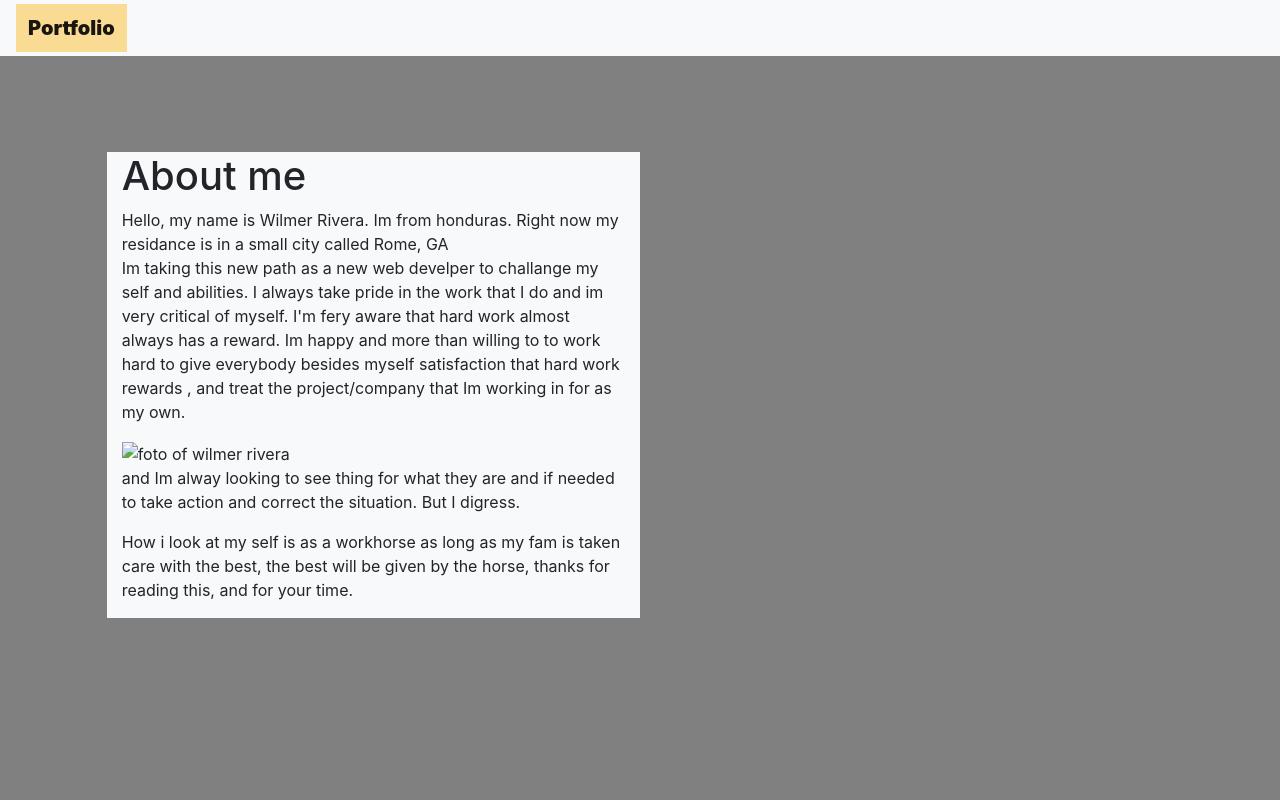
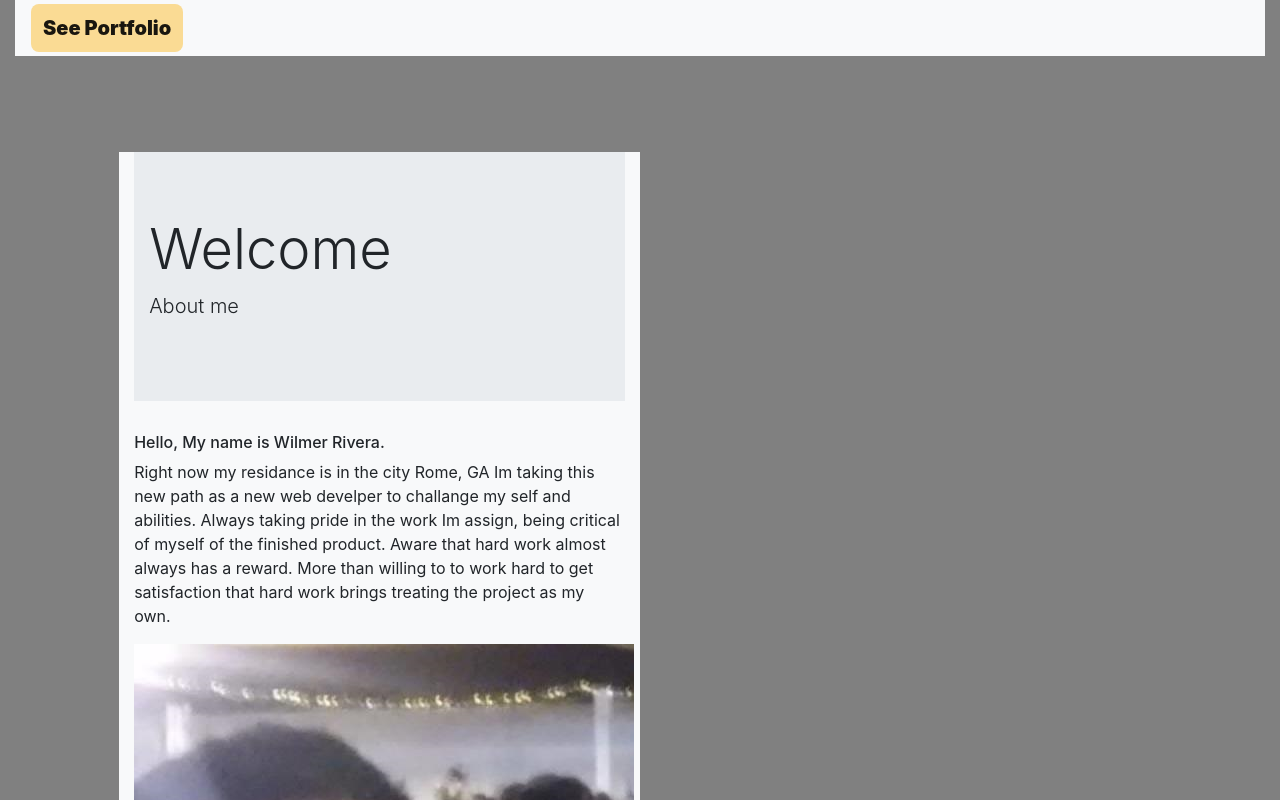
Before and after one commit to wilmer88/coat-portfolio, a plain HTML site: page index.html in a window 1280 px wide. Shown: the top 800 px of the page. Drawn offline with nearby package versions, Linux system fonts and the light colour scheme; files that its build step writes are made by us from their sources.

Commit message:
added images to portfolio

```diff
--- /dev/null
+++ b/assets/css/index.css
@@ -0,0 +1,22 @@
+.row2 {
+  background-color: gray;
+}
+body {
+  /* background-color: maroon; */
+
+  background-color: gray;
+}
+.nameandbackground:hover {
+  border-radius: 8px;
+  background-color: gold;
+}
+.nameandbackground {
+  background-color: rgb(250, 219, 148);
+  padding: 12px;
+  font-weight: 900;
+  border-radius: 8px;
+}
+
+.row2 {
+  background-color: gray;
+}
--- a/assets/index.css
+++ /dev/null
@@ -1,18 +0,0 @@
-.row2 {
-    background-color: gray;
-  }
-  body {
-    /* background-color: maroon; */
-
-    background-color: gray;
-  }
-
-  .nameandbackground {
-    background-color: rgb(250, 219, 148);
-    padding: 12px;
-    font-weight: 900;
-  }
-
-  .row2 {
-    background-color: gray;
-  }
--- a/index.html
+++ b/index.html
@@ -17,9 +17,12 @@
   </head>
 
   <body>
+
+
+    <div class="container-fluid">
     <nav class="navbar sticky-top navbar-light bg-light">
       <a class="navbar-brand" href="portfolio.html">
-        <span class="nameandbackground"><span>Portfolio</span></a>
+        <span class="nameandbackground"><span>See Portfolio</span></a>
     </nav>
 
 
@@ -27,40 +30,57 @@
     <div class="container-fluid">
       <div class="row">
         <div class="offset-md-1 col-md-5 bg-light mt-5">
-          <h1>About me</h1>
+          <div class="jumbotron jumbotron-fluid">
+            <div class="container">
+              <h1 class="display-4">Welcome</h1>
+              <p class="lead">About me</p>
+            </div>
+          </div>
+
           <div class="float-left">
-            Hello, my name is Wilmer Rivera. Im from honduras.
-           Right now my residance is in a small city called Rome, GA
+           <h6>Hello, My name is Wilmer Rivera. </h6>
+           <brk>
+          </brk>
+           <p>Right now my residance is in the city Rome, GA
 
-           <p> Im taking this new path as a new  web develper to challange my self and abilities.
-            I always take  pride in the work that I do and im very critical of myself.
-            I'm fery aware that hard work almost always has a reward. Im happy and more than willing to
-            to work hard to give everybody besides myself satisfaction that hard work rewards
-            , and treat the project/company that
-            Im working in for as my own.</p>
+            Im taking this new path as a new  web develper to challange my self and abilities.
+             Always taking  pride in the work Im assign, being critical of myself of the finished product.
+            Aware that hard work almost always has a reward. More than willing to
+            to work hard to get  satisfaction that hard work brings
+            treating the project as my own.</p>
+
+
+
           </div>
 
           <img
-            src="assets/css/images/me.jpg"
+            src="assets/images/me.jpg"
             class="profilepic"
             alt="foto of wilmer rivera"
           />
 
           <p>
-            and Im alway looking to see thing for what they are and if needed to
-            take action and correct the situation. But I digress.
+            always looking to see thing for what they are.
+
           </p>
           <p>
-            How i look at my self is as a workhorse as long as my fam is taken
-            care with the best, the best will be given by the horse, thanks for
-            reading this, and for your time.
+            How i look at my self is as a workhorse with
+            opend mind for new ideas and close mind on toxic opinions.
 
           </p>
-        </div>
+
+          <a href="https://www.wilmerbaby@gmail.com/">Email me!</a>
+          </div>
+
       </div>
+
     </div>
+
   </div>
 
+  <!-- <nav class="navbar fixed-bottom navbar-light bg-light">
+    <a class="navbar-brand" href="#">Fixed bottom</a>
+  </nav> -->
     <script
       src="https://code.jquery.com/jquery-3.5.1.slim.min.js"
       integrity="sha384-DfXdz2htPH0lsSSs5nCTpuj/zy4C+OGpamoFVy38MVBnE+IbbVYUew+OrCXaRkfj"
```
Also changed, not shown: portfolio.html (+5 -5 lines), assets/images/five.png (added), assets/images/me.jpg (added), assets/images/one.png (added), assets/images/six.png (added), assets/images/three.png (added), assets/images/two.png (added), 1 other file.
